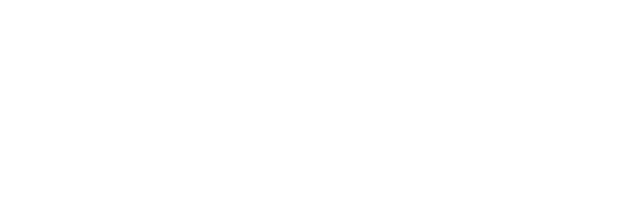
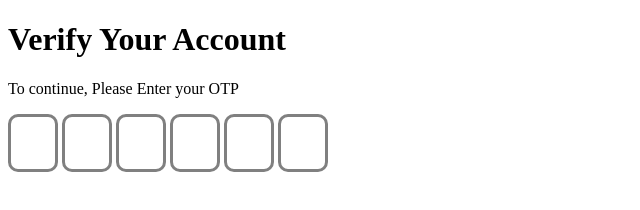
Before and after one commit to acciojob/OTP-baisali609, a website: page main.html in a window 1280 px wide. Shown: the whole page, without its empty margins (0-640 px from the left). Drawn offline with Linux system fonts and the light colour scheme.

Commit message:
created a submission

```diff
--- a/main.html
+++ b/main.html
@@ -8,6 +8,17 @@
 
 <body>
 	<!-- the entire body must be written by student -->
+	<h1 id="verification_heading">Verify Your Account</h1>
+	<p id="verification_subtext">To continue, Please Enter your OTP</p>
+	<div class="code-container">
+		<input type="text" class="code" maxlength="1">
+		<input type="text" class="code" maxlength="1">
+		<input type="text" class="code" maxlength="1">
+		<input type="text" class="code" maxlength="1">
+		<input type="text" class="code" maxlength="1">
+		<input type="text" class="code" maxlength="1">
+	</div>
+
     <script type="text/javascript" src="./script.js">
 </script>
 
--- a/script.js
+++ b/script.js
@@ -1 +1,24 @@
 //your JS code here. If required.
+const inputs = document.querySelectorAll('.code');
+
+        // Move focus to the next field when typing
+        inputs.forEach((input, index) => {
+            input.addEventListener('input', () => {
+                if (input.value) {
+                    // If the field is filled, move to the next field
+                    if (index < inputs.length - 1) {
+                        inputs[index + 1].focus();
+                    }
+                }
+            });
+
+            // Handle backspace key behavior
+            input.addEventListener('keydown', (e) => {
+                if (e.key === "Backspace" && !input.value) {
+                    // If the current field is empty, move focus to the previous field
+                    if (index > 0) {
+                        inputs[index - 1].focus();
+                    }
+                }
+            });
+        });
--- a/styles.css
+++ b/styles.css
@@ -1 +1,9 @@
 /*  your css code here. If applicable */
+.code{
+	width: 40px;
+	height: 50px;
+    font-size: 24px;
+    text-align: center;
+    border: 3px solid grey;
+    border-radius: 10px;
+}
```
